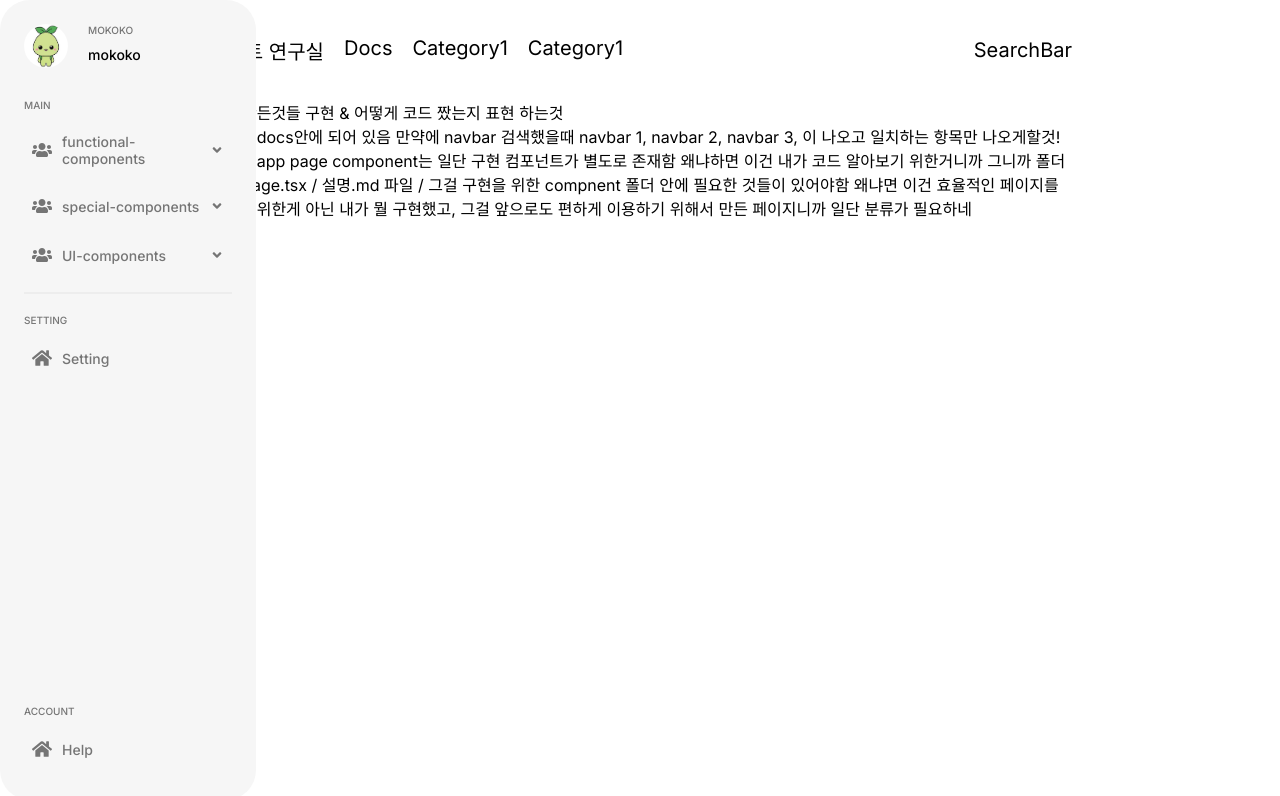
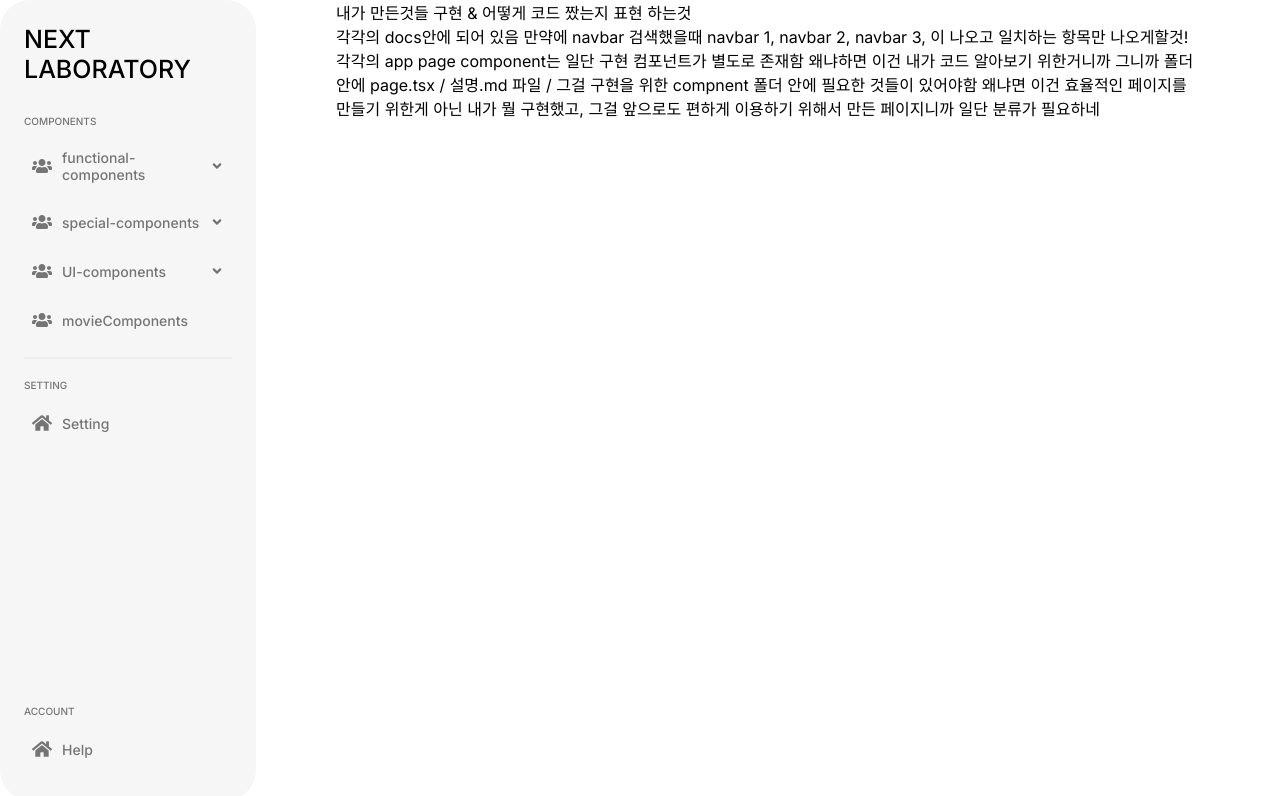
Before and after one commit to AppleTrick/NextLaboratory, a Next.js app: page / in a window 1280 px wide. Shown: the top 796 px of the page. Built offline with nearby package versions, Linux system fonts and the light colour scheme.

Commit message:
NextLaboratory 설정

```diff
--- a/src/app/globals.css
+++ b/src/app/globals.css
@@ -22,6 +22,7 @@ a {
 }
 
 .container {
+  display: flex;
   min-height: 100vh;
   background-color: var(--bg);
   color: var(--textColor);
@@ -29,8 +30,8 @@ a {
 
 .wrapper {
   max-width: 1536px;
-  margin-left: auto;
-  margin-right: auto;
+  /* margin-left: auto;
+  margin-right: auto; */
   padding-left: 80px;
   padding-right: 80px;
 }
--- a/src/app/layout.tsx
+++ b/src/app/layout.tsx
@@ -17,10 +17,10 @@ export default function RootLayout({
     <RecoilRoot>
       <html lang="en">
         <body className={inter.className}>
-          <SideNav />
           <div className="container">
+            <SideNav />
             <div className="wrapper">
-              <Navbar />
+              {/* <Navbar /> */}
               {children}
             </div>
           </div>
--- a/src/components/layout-component/sidebar/SideNav.tsx
+++ b/src/components/layout-component/sidebar/SideNav.tsx
@@ -10,33 +10,37 @@ const SideNav = () => {
   const menuItems = [
     {
       index: 0,
-      href: '',
+      href: '/docs-page/functional-components',
       icon: <FaUsers className={styles.icon} />,
       text: 'functional-components',
+      subMenu: [{ href: '/docs-page/functional-components/context_api', text: 'Context API' }],
+    },
+    {
+      index: 1,
+      href: '/docs-page/special-components',
+      icon: <FaUsers className={styles.icon} />,
+      text: 'special-components',
+      subMenu: [
+        { href: '/docs-page/special-components/mdx-page', text: 'mdx-page' },
+        { href: '/docs-page/special-components/react-editor', text: 'react-editor' },
+        { href: '/docs-page/special-components/three', text: 'three' },
+      ],
+    },
+    {
+      index: 2,
+      href: '/docs-page/ui-components',
+      icon: <FaUsers className={styles.icon} />,
+      text: 'UI-components',
       subMenu: [
         { href: '', text: 'Users' },
         { href: '', text: 'Subscribers' },
       ],
     },
     {
-      index: 1,
-      href: '',
+      index: 3,
+      href: '/docs-page/three_movie',
       icon: <FaUsers className={styles.icon} />,
-      text: 'special-components',
-      subMenu: [
-        { href: '', text: 'Users' },
-        { href: '', text: 'Subscribers' },
-      ],
-    },
-    {
-      index: 2,
-      href: '',
-      icon: <FaUsers className={styles.icon} />,
-      text: 'UI-components',
-      subMenu: [
-        { href: '', text: 'Users' },
-        { href: '', text: 'Subscribers' },
-      ],
+      text: 'movieComponents',
     },
   ];
 
@@ -52,7 +56,7 @@ const SideNav = () => {
       <SidebarHeader />
       <div className={styles.nav}>
         <div className={styles.menu}>
-          <p className={styles.menuTitle}>Main</p>
+          <p className={styles.menuTitle}>Components</p>
           <ul>
             {menuItems.map((item) => (
               <NavItem
--- a/src/components/layout-component/sidebar/navItem/NavItem.tsx
+++ b/src/components/layout-component/sidebar/navItem/NavItem.tsx
@@ -2,6 +2,7 @@ import { useEffect, useState } from 'react';
 import styles from './navItem.module.css';
 import { FaAngleDown } from 'react-icons/fa';
 import SubMenu from '../subMenu/SubMenu';
+import Link from 'next/link';
 
 interface NavItemProps {
   index: number;
@@ -33,11 +34,22 @@ const NavItem: React.FC<NavItemProps> = ({ href, icon, text, subMenu, isActive,
 
   return (
     <li className={`${styles.li}`}>
-      <div className={`${styles.link} ${isActive ? styles.active : ''}`} onClick={handleItemClick}>
-        {icon}
-        <span className={styles.text}>{text}</span>
-        {subMenu && <FaAngleDown className={`${styles.arrow} ${isSubMenuOpen ? styles.rotate : ''}`} />}
-      </div>
+      {!subMenu ? (
+        <Link href={href}>
+          <div className={`${styles.link} ${isActive ? styles.active : ''}`} onClick={handleItemClick}>
+            {icon}
+            <span className={styles.text}>{text}</span>
+            {subMenu && <FaAngleDown className={`${styles.arrow} ${isSubMenuOpen ? styles.rotate : ''}`} />}
+          </div>
+          {subMenu && isInitialRender && <SubMenu items={subMenu} isSubMenuOpen={isSubMenuOpen} />}
+        </Link>
+      ) : (
+        <div className={`${styles.link} ${isActive ? styles.active : ''}`} onClick={handleItemClick}>
+          {icon}
+          <span className={styles.text}>{text}</span>
+          {subMenu && <FaAngleDown className={`${styles.arrow} ${isSubMenuOpen ? styles.rotate : ''}`} />}
+        </div>
+      )}
       {subMenu && isInitialRender && <SubMenu items={subMenu} isSubMenuOpen={isSubMenuOpen} />}
     </li>
   );
--- a/src/components/layout-component/sidebar/sideNav.module.css
+++ b/src/components/layout-component/sidebar/sideNav.module.css
@@ -7,7 +7,7 @@
   padding: 24px;
   gap: 10px;
   border-radius: 30px;
-  position: absolute;
+  /* position: absolute; */
 }
 
 .menuTitle {
--- a/src/components/layout-component/sidebar/sidebarHeader/SidebarHeader.tsx
+++ b/src/components/layout-component/sidebar/sidebarHeader/SidebarHeader.tsx
@@ -1,14 +1,20 @@
+import Link from 'next/link';
 import styles from './sidebarHeader.module.css';
 
 const SidebarHeader: React.FC = () => {
   return (
     <div className={styles.head}>
-      <div className={styles.userImg}>
-        <img className={styles.img} src="mokoko.jpeg" alt="User Image" />
+      {/* <div className={styles.userImg}>
+        <img className={styles.img} src="/mokoko.jpeg" alt="User Image" />
       </div>
       <div className={styles.userDetails}>
         <p className={styles.title}>mokoko</p>
         <p className={styles.name}>mokoko</p>
+      </div> */}
+      <div>
+        <Link href="/">
+          <p className={styles.logo}>NEXT LABORATORY</p>
+        </Link>
       </div>
     </div>
   );
--- a/src/components/layout-component/sidebar/sidebarHeader/sidebarHeader.module.css
+++ b/src/components/layout-component/sidebar/sidebarHeader/sidebarHeader.module.css
@@ -29,3 +29,8 @@
   font-size: 14px;
   font-weight: 500;
 }
+
+.logo {
+  font-size: 25px;
+  font-weight: 500;
+}
```
Also changed, not shown: src/app/docs-page/special-components/three/components/ThreeScene.tsx (+16 -10 lines), src/app/docs-page/three_movie/components/ThreeCinema.tsx (+13 -23 lines), src/app/recoilTest/page.tsx (deleted, +0 -21 lines), src/app/testa/page.tsx (deleted, +0 -154 lines), src/components/markdownEditor/MarkdownEditor.tsx (+14 -21 lines).
